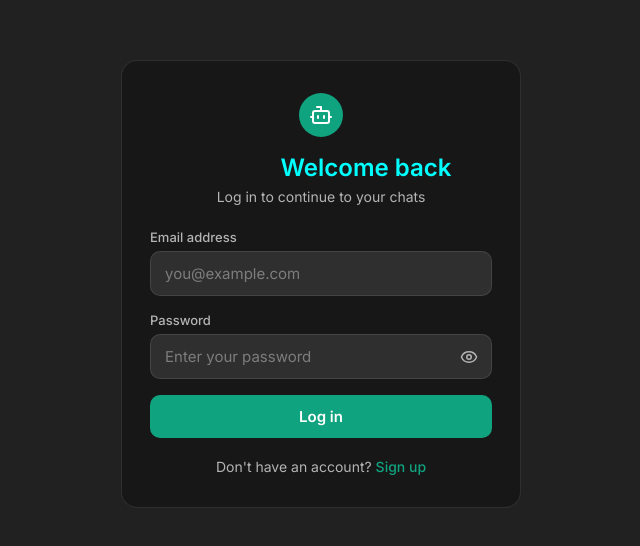
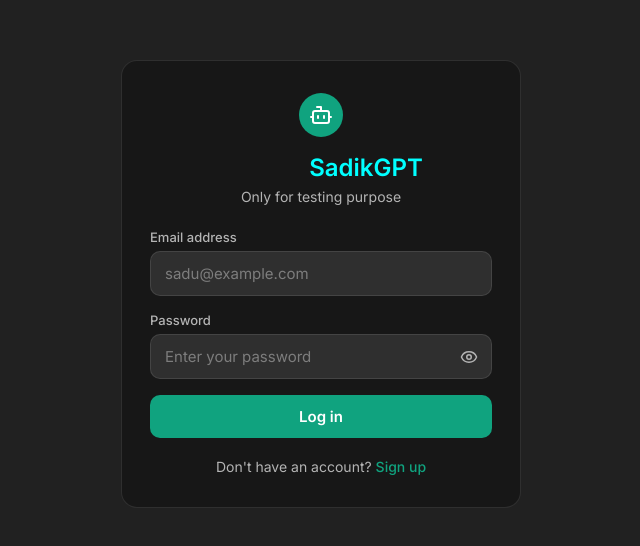
Before and after one commit to abuseaad/gpt-clone, a React (Vite) app in the folder frontend/: page /login in a window 1280 px wide. Shown: the part 116-662 px from the top of the page, without its empty margins (319-959 px from the left). Built offline with nearby package versions, Linux system fonts and the light colour scheme.

Commit message:
some modifications on register and login page

```diff
--- a/frontend/src/pages/Login/Login.jsx
+++ b/frontend/src/pages/Login/Login.jsx
@@ -55,8 +55,8 @@ export default function Login() {
         <div className={styles.logo}>
           <Bot size={24} />
         </div>
-        <h1 className={styles.title}>Welcome back</h1>
-        <p className={styles.subtitle}>Log in to continue to your chats</p>
+        <h1 className={styles.title}>SadikGPT</h1>
+        <p className={styles.subtitle}>Only for testing purpose</p>
 
         <form className={styles.form} onSubmit={handleSubmit} noValidate>
           {location.state?.registered && (
@@ -83,7 +83,7 @@ export default function Login() {
               className={`${styles.input} ${errors.email ? styles.inputError : ""}`}
               value={email}
               onChange={(e) => setEmail(e.target.value)}
-              placeholder="you@example.com"
+              placeholder="sadu@example.com"
               autoComplete="email"
               aria-invalid={errors.email ? "true" : "false"}
               aria-describedby={errors.email ? "email-error" : undefined}
--- a/frontend/src/pages/Register/Register.jsx
+++ b/frontend/src/pages/Register/Register.jsx
@@ -132,11 +132,11 @@ export default function Register() {
           )}
 
           <div className={styles.row}>
-            {renderField("firstName", "First name", "text", "John", "given-name")}
-            {renderField("lastName", "Last name", "text", "Doe", "family-name")}
+            {renderField("firstName", "First name", "text", "sadik", "given-name")}
+            {renderField("lastName", "Last name", "text", "Jemal", "family-name")}
           </div>
 
-          {renderField("email", "Email address", "email", "you@example.com", "email")}
+          {renderField("email", "Email address", "email", "sadu@example.com", "email")}
 
           <div className={styles.field}>
             <label className={styles.label} htmlFor="password">
```
